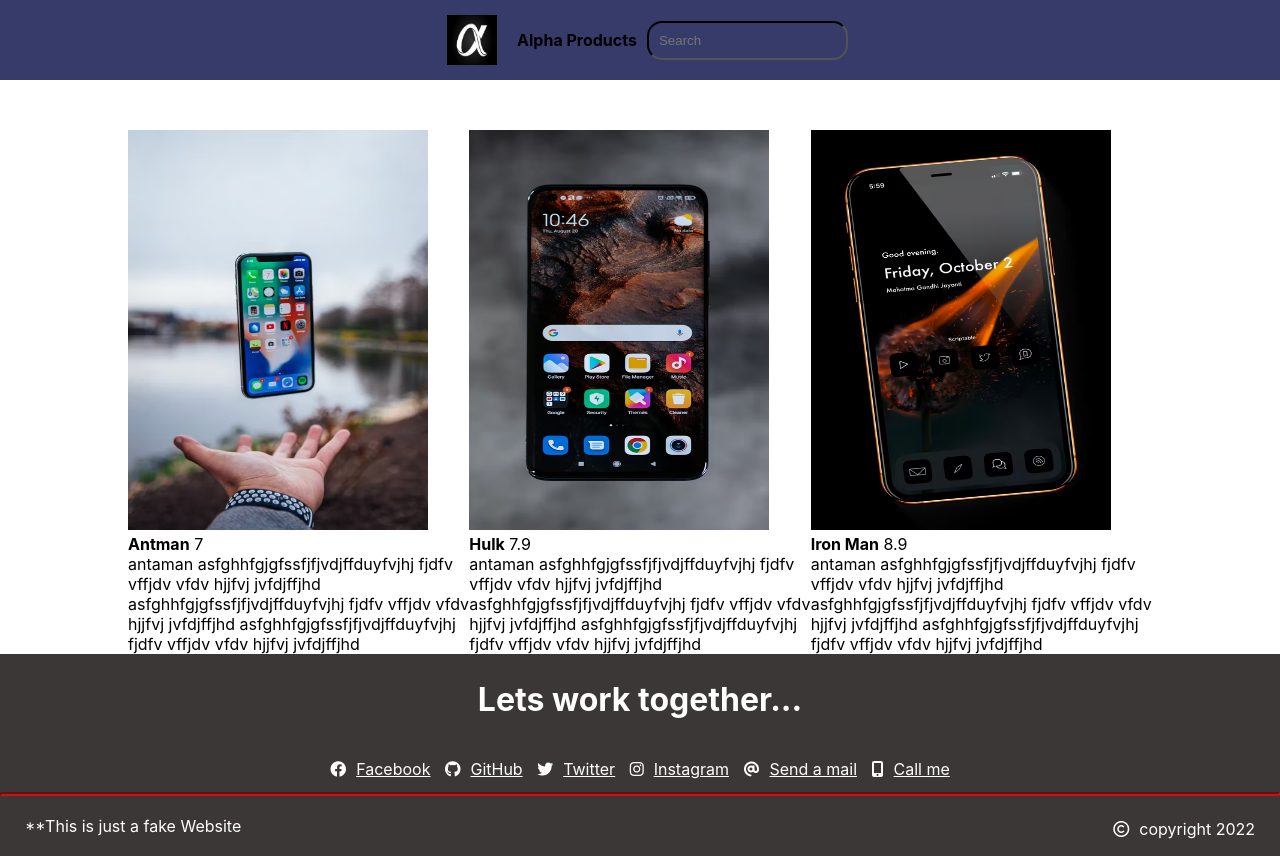
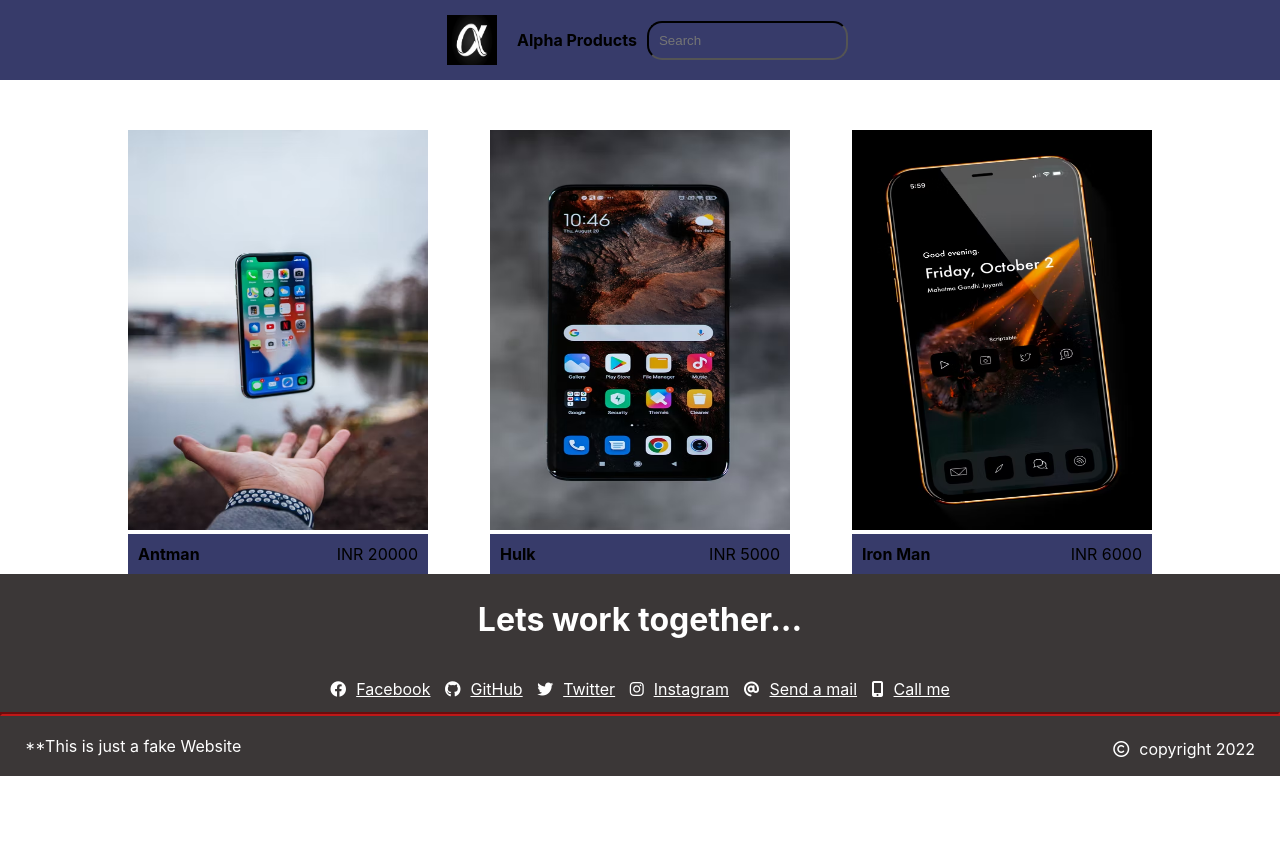
Before and after one commit to Balraj1425/hackavired, a plain HTML site: page index.html in a window 1280 px wide. After the commit the page ends 800 px from the top, so only its background shows below. Drawn offline with Linux system fonts and the light colour scheme.

Commit message:
WIP: style added for main body

```diff
--- a/css/styles.css
+++ b/css/styles.css
@@ -2,7 +2,7 @@ body{
     margin: 0;
     font-family: -apple-system, BlinkMacSystemFont, 'Segoe UI', Roboto, Oxygen, Ubuntu, Cantarell, 'Open Sans', 'Helvetica Neue', sans-serif;
 }
-.container{
+.footer{
     display: flex;
     justify-content: center;
     width: 100%;
@@ -50,7 +50,6 @@ body{
 #container{
     width:80vw;
     margin: 0 auto;
-
 }
 
 #row{
@@ -59,21 +58,25 @@ body{
     margin-top: 50px;
 }
 
-#movieblock{
+.card{
     position: relative;
     overflow: hidden;
     cursor: pointer;
-
-
 }
-#movieblock:hover .movieDescription {
+/* .card:hover .movieDescription {
     display: block;
     transition: all 0.25s ease-in-out;
     bottom: 0;
-}
+} */
 
-#movieblock img{
+.card img{
     height: 400px;
     width: 300px;
-
 }
+.product-detail {
+    display: flex;
+    align-items: center;
+    justify-content: space-between;
+    padding: 10px;
+    background-color: #373b6a;
+}
--- a/index.html
+++ b/index.html
@@ -18,50 +18,36 @@
             <h4>Alpha Products</h4>
             <input class="textbox" type="text" placeholder="Search"/>
         </div>
-        <div class="main-content">
         <div id="container">
             <div id="row">
-                    <div id="movieblock">
+                <div class="card">
                     <img src="assests/photo-1523206489230-c012c64b2b48.avif" >
-                        <div class="moviename">
+                    <div class="product-detail">
                         <strong>Antman</strong>
-                            <span class='ratings'>7</span>
-                        </div>
-                        <div class="movieDescription">
-                            antaman  asfghhfgjgfssfjfjvdjffduyfvjhj   fjdfv vffjdv vfdv hjjfvj jvfdjffjhd asfghhfgjgfssfjfjvdjffduyfvjhj   fjdfv vffjdv vfdv hjjfvj jvfdjffjhd
-                            asfghhfgjgfssfjfjvdjffduyfvjhj   fjdfv vffjdv vfdv hjjfvj jvfdjffjhd
+                        <span class='ratings'>INR 20000</span>
                     </div>
                 </div>
-                    <div id="movieblock">
+                <div class="card">
                     <img src="assests/photo-1598327105666-5b89351aff97.avif" >
-                        <div class="moviename">
+                    <div class="product-detail">
                         <strong>Hulk</strong>
-                            <span class='ratings' >7.9</span>
+                        <span class='ratings'>INR 5000</span>
                     </div>
-                        <div class="movieDescription">
-                            antaman  asfghhfgjgfssfjfjvdjffduyfvjhj   fjdfv vffjdv vfdv hjjfvj jvfdjffjhd asfghhfgjgfssfjfjvdjffduyfvjhj   fjdfv vffjdv vfdv hjjfvj jvfdjffjhd
-                            asfghhfgjgfssfjfjvdjffduyfvjhj   fjdfv vffjdv vfdv hjjfvj jvfdjffjhd
                 </div>
-
-                    </div>
-                    <div id="movieblock">
+                <div class="card">
                     <img src="assests/photo-1601784551446-20c9e07cdbdb.avif" >
-                        <div class="moviename">
+                    <div class="product-detail">
                         <strong>Iron Man</strong>
-                            <span class='ratings' >8.9</span>
-                        </div>
-                        <div class="movieDescription">
-                            antaman  asfghhfgjgfssfjfjvdjffduyfvjhj   fjdfv vffjdv vfdv hjjfvj jvfdjffjhd asfghhfgjgfssfjfjvdjffduyfvjhj   fjdfv vffjdv vfdv hjjfvj jvfdjffjhd
-                            asfghhfgjgfssfjfjvdjffduyfvjhj   fjdfv vffjdv vfdv hjjfvj jvfdjffjhd
+                        <span class='ratings'>INR 6000</span>
                     </div>
                 </div>
             </div>
         </div>
-        </div>
-        <div class="container bg-darkgrey">
+
+        <div class="footer bg-darkgrey">
             <h1 class="text-white">Lets work together...</h1>
         </div>
-        <div class="container bg-darkgrey">
+        <div class="footer bg-darkgrey">
             <div style="padding: 10px;">
                 <i class="fa-brands fa-facebook text-white"></i><a href="#" class="text-white">Facebook</a>
                 <i class="fab fa-github text-white"></i><a href="#" class="text-white">GitHub</a>
```
Lines whose indentation alone changed are shown as unchanged.
